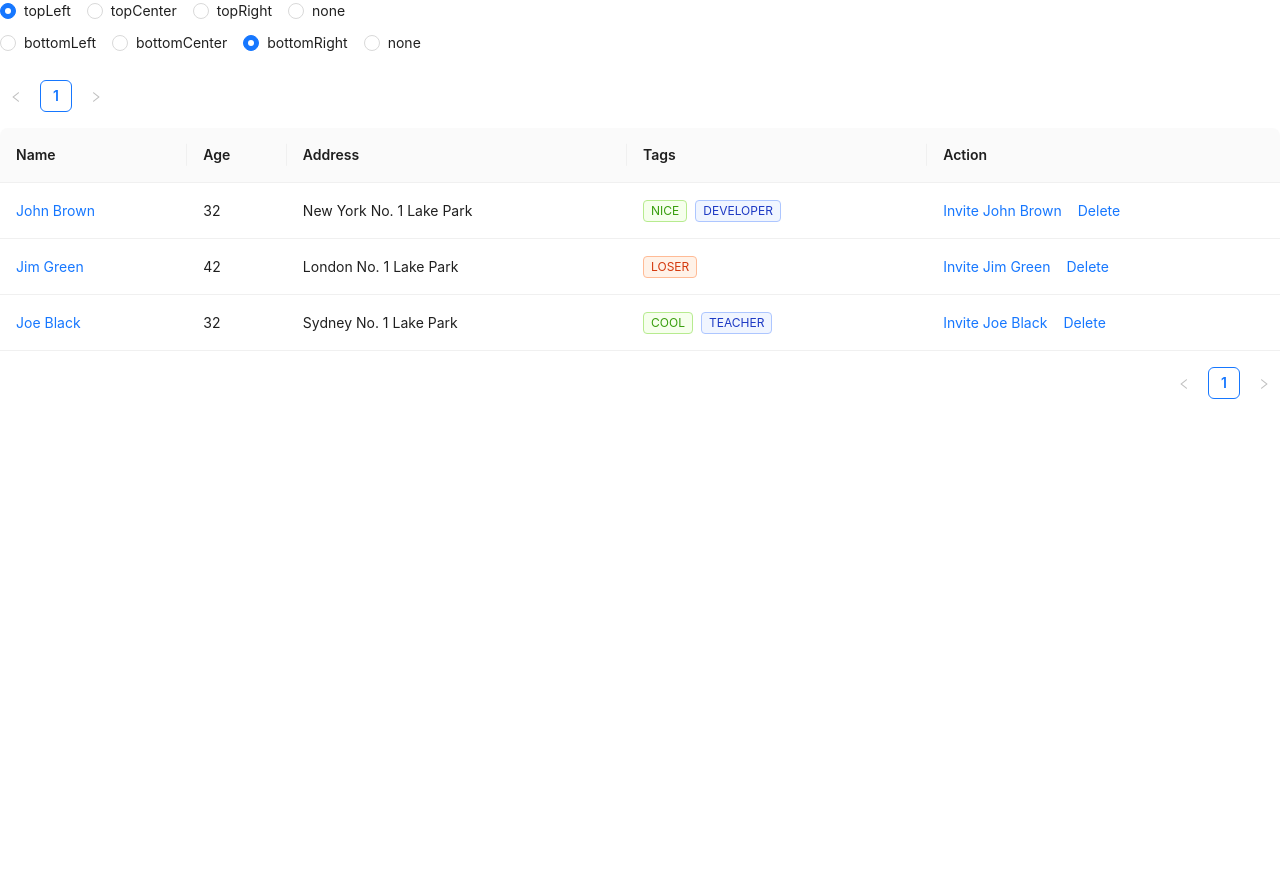
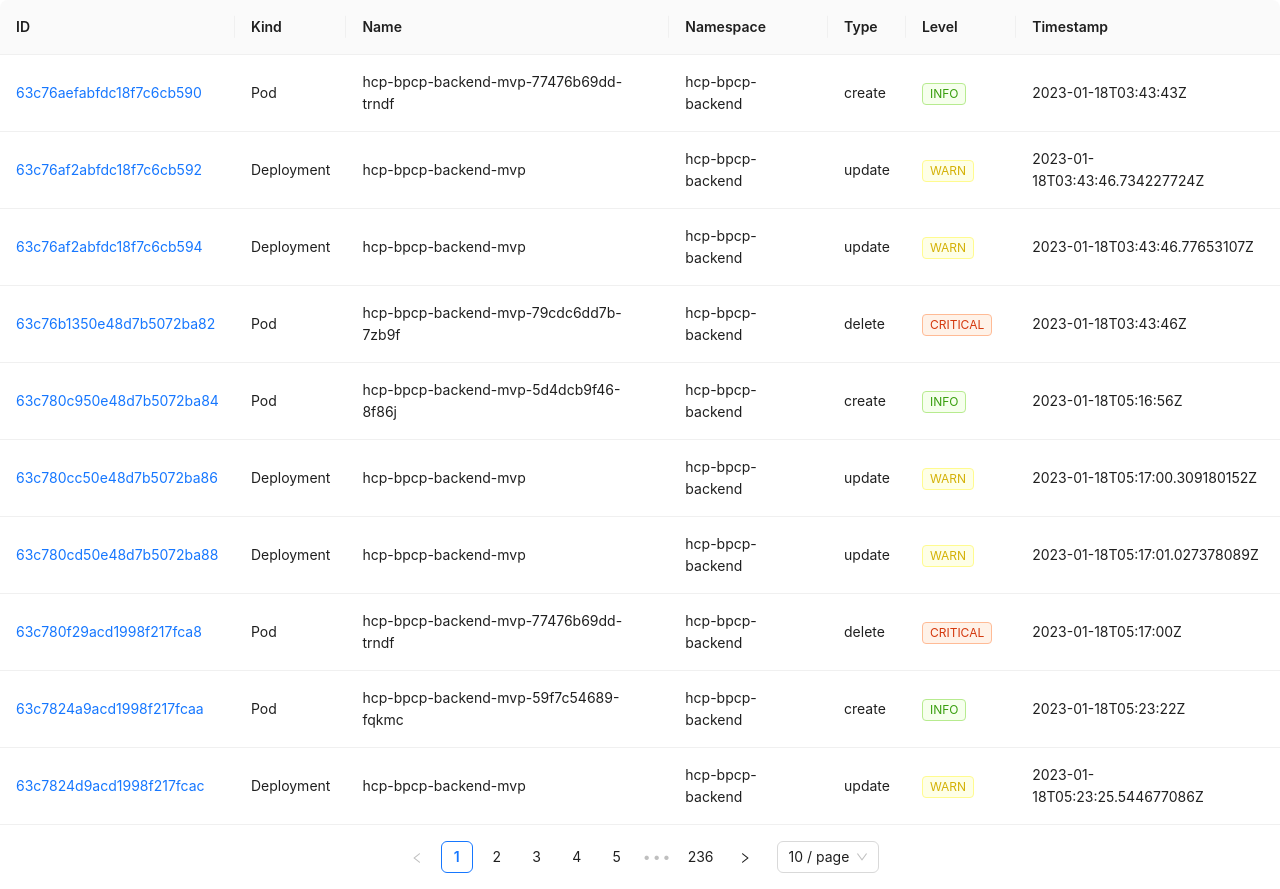
Before and after one commit to kloudbank-mfe/nextjs-v13-demo, a Next.js app in the folder host/: page /pagination/page in a window 1280 px wide. Before the commit the page ends 800 px from the top, so only its background shows below. Built offline with nearby package versions, Linux system fonts and the light colour scheme.

Commit message:
add custom table, drawer, botkube data

```diff
--- /dev/null
+++ b/host/components/CustomDrawer.jsx
@@ -0,0 +1,82 @@
+import { Button, Drawer, Space } from 'antd';
+import { useState } from 'react';
+
+const CustomDrawer = ({
+  title, detail,
+} = props) => {
+  const [open, setOpen] = useState(false);
+  const [size, setSize] = useState();
+
+  const showDrawer = () => {
+    setSize('large');
+    setOpen(true);
+  };
+  const onClose = () => {
+    setOpen(false);
+  };
+  return (
+    <>
+      <Space>
+        <a type="primary" onClick={showDrawer}>
+          {title}
+        </a>
+      </Space>
+      <Drawer
+        title={`Detail of ${title}`}
+        placement="right"
+        size={size}
+        onClose={onClose}
+        open={open}
+      >
+      {
+        Object.entries(detail).map(([key, value]) => {
+          if (key != '_id') {
+            if (typeof value != 'object') {
+              return (
+                <>
+                  <h2>{key}</h2>
+                  <p>{value}</p>
+                </>
+              );
+            } else {
+              return (
+                <>
+                  <h2>{key}</h2>
+                  {Object.entries(value).map(([key, value]) => {
+                    return (
+                      <>
+                        <h3>{key}</h3>
+                        <p>{value}</p>
+                      </>
+                    )
+                  })}
+                </>
+              )
+            }
+          }
+        })
+      }
+      </Drawer>
+    </>
+  );
+};
+
+// {
+//   "_id": "63c76aefabfdc18f7c6cb590",
+//   "meta": {
+//     "kind": "Pod",
+//     "name": "hcp-bpcp-backend-mvp-77476b69dd-trndf",
+//     "namespace": "hcp-bpcp-backend",
+//     "cluster": "bpcd01"
+//   },
+//   "status": {
+//     "type": "create",
+//     "level": "info"
+//   },
+//   "summary": "Pod *hcp-bpcp-backend/hcp-bpcp-backend-mvp-77476b69dd-trndf* has been created in *bpcd01* cluster\n",
+//   "timestamp": "2023-01-18T03:43:43Z",
+//   "createdAt": "2023-01-18T03:43:43.536Z",
+//   "updatedAt": "2023-01-18T03:43:43.536Z"
+// },
+
+export default CustomDrawer;
--- a/host/components/CustomTable.jsx
+++ b/host/components/CustomTable.jsx
@@ -1,23 +1,7 @@
 import { Radio, Space, Table, Tag } from 'antd';
 import { useState } from 'react';
-const topOptions = [
-  {
-    label: 'topLeft',
-    value: 'topLeft',
-  },
-  {
-    label: 'topCenter',
-    value: 'topCenter',
-  },
-  {
-    label: 'topRight',
-    value: 'topRight',
-  },
-  {
-    label: 'none',
-    value: 'none',
-  },
-];
+import CustomDrawer from '#/components/CustomDrawer';
+
 const bottomOptions = [
   {
     label: 'bottomLeft',
@@ -36,37 +20,69 @@ const bottomOptions = [
     value: 'none',
   },
 ];
+
 const columns = [
   {
-    title: 'Name',
-    dataIndex: 'name',
-    key: 'name',
-    render: (text) => <a>{text}</a>,
+    title: 'ID',
+    dataIndex: '_id',
+    key: '_id',
+    render: (_, record) => (
+      <span>
+        <CustomDrawer
+          title={record._id}
+          detail={record}
+        >
+        </CustomDrawer>
+      </span>
+    ),
   },
   {
-    title: 'Age',
-    dataIndex: 'age',
-    key: 'age',
+    title: 'Kind',
+    key: 'meta',
+    dataIndex: 'meta',
+    render: (meta) => (
+      <span>{meta.kind}</span>
+    ),
   },
   {
-    title: 'Address',
-    dataIndex: 'address',
-    key: 'address',
+    title: 'Name',
+    key: 'meta',
+    dataIndex: 'meta',
+    render: (meta) => (
+      <span>{meta.name}</span>
+    ),
   },
   {
-    title: 'Tags',
-    key: 'tags',
-    dataIndex: 'tags',
-    render: (tags) => (
+    title: 'Namespace',
+    key: 'meta',
+    dataIndex: 'meta',
+    render: (meta) => (
+      <span>{meta.namespace}</span>
+    ),
+  },
+  {
+    title: 'Type',
+    key: 'status',
+    dataIndex: 'status',
+    render: (status) => (
+      <span>{status.type}</span>
+    ),
+  },
+  {
+    title: 'Level',
+    key: 'status',
+    dataIndex: 'status',
+    render: (status) => (
       <span>
-        {tags.map((tag) => {
-          let color = tag.length > 5 ? 'geekblue' : 'green';
-          if (tag === 'loser') {
+        {[status].map((status) => {
+          let level = status.level;
+          let color = level === 'warn' ? 'yellow' : 'green';
+          if (level === 'critical') {
             color = 'volcano';
           }
           return (
-            <Tag color={color} key={tag}>
-              {tag.toUpperCase()}
+            <Tag color={color} key={level}>
+              {level.toUpperCase()}
             </Tag>
           );
         })}
@@ -74,57 +90,35 @@ const columns = [
     ),
   },
   {
-    title: 'Action',
-    key: 'action',
-    render: (_, record) => (
-      <Space size="middle">
-        <a>Invite {record.name}</a>
-        <a>Delete</a>
-      </Space>
-    ),
+    title: 'Timestamp',
+    dataIndex: 'timestamp',
+    key: 'timestamp',
   },
 ];
-const data = [
-  {
-    key: '1',
-    name: 'John Brown',
-    age: 32,
-    address: 'New York No. 1 Lake Park',
-    tags: ['nice', 'developer'],
-  },
-  {
-    key: '2',
-    name: 'Jim Green',
-    age: 42,
-    address: 'London No. 1 Lake Park',
-    tags: ['loser'],
-  },
-  {
-    key: '3',
-    name: 'Joe Black',
-    age: 32,
-    address: 'Sydney No. 1 Lake Park',
-    tags: ['cool', 'teacher'],
-  },
-];
-const CustomTable = () => {
-  const [top, setTop] = useState('topLeft');
-  const [bottom, setBottom] = useState('bottomRight');
+
+// {
+//   "_id": "63c76aefabfdc18f7c6cb590",
+//   "meta": {
+//     "kind": "Pod",
+//     "name": "hcp-bpcp-backend-mvp-77476b69dd-trndf",
+//     "namespace": "hcp-bpcp-backend",
+//     "cluster": "bpcd01"
+//   },
+//   "status": {
+//     "type": "create",
+//     "level": "info"
+//   },
+//   "summary": "Pod *hcp-bpcp-backend/hcp-bpcp-backend-mvp-77476b69dd-trndf* has been created in *bpcd01* cluster\n",
+//   "timestamp": "2023-01-18T03:43:43Z",
+//   "createdAt": "2023-01-18T03:43:43.536Z",
+//   "updatedAt": "2023-01-18T03:43:43.536Z"
+// },
+
+const CustomTable = ({ dataList } = props) => {
+  const [bottom, setBottom] = useState('bottomCenter');
   return (
     <div>
-      <div>
-        <Radio.Group
-          style={{
-            marginBottom: 10,
-          }}
-          options={topOptions}
-          value={top}
-          onChange={(e) => {
-            setTop(e.target.value);
-          }}
-        />
-      </div>
-      <Radio.Group
+      {/* <Radio.Group
         style={{
           marginBottom: 10,
         }}
@@ -133,13 +127,13 @@ const CustomTable = () => {
         onChange={(e) => {
           setBottom(e.target.value);
         }}
-      />
+      /> */}
       <Table
         columns={columns}
         pagination={{
-          position: [top, bottom],
+          position: [bottom],
         }}
-        dataSource={data}
+        dataSource={dataList}
       />
     </div>
   );
--- a/host/package.json
+++ b/host/package.json
@@ -20,6 +20,7 @@
     "react": "18.2.0",
     "react-dom": "18.2.0",
     "sass": "^1.58.1",
+    "swr": "^2.0.3",
     "webpack": "^5.75.0"
   }
 }
--- a/host/pages/_document.js
+++ b/host/pages/_document.js
@@ -3,7 +3,12 @@ import { Html, Head, Main, NextScript } from 'next/document'
 export default function Document() {
   return (
     <Html lang="en">
-      <Head />
+      <Head>
+        <title>Host App</title>
+        <meta name="description" content="Generated by create next app" />
+        <meta name="viewport" content="width=device-width, initial-scale=1" />
+        <link rel="icon" href="/favicon.ico" />
+      </Head>
       <body>
         <Main />
         <NextScript />
--- /dev/null
+++ b/host/pages/api/botkube.js
@@ -0,0 +1,11 @@
+import path from 'path';
+import { promises as fs } from 'fs';
+
+export default async function handler(req, res) {
+  //Find the absolute path of the json directory
+  const jsonDirectory = path.join(process.cwd(), 'json');
+  //Read the json data file data.json
+  const fileContents = await fs.readFile(jsonDirectory + '/botkube.json', 'utf8');
+  //Return the content of the data file in json format
+  res.status(200).json(fileContents);
+}
--- a/host/pages/pagination/page.jsx
+++ b/host/pages/pagination/page.jsx
@@ -1,9 +1,21 @@
 import CustomTable from '#/components/CustomTable';
+import useSWR from 'swr';
+
+const fetcher = (url) => fetch(url).then((res) => res.json());
 
 export default function Page() {
+  const { data, error } = useSWR('/api/botkube', fetcher);
+  //Handle the error state
+  if (error) return <div>Failed to load</div>;
+  //Handle the loading state
+  if (!data) return <div>Loading...</div>;
+
   return (
     <div>
-      <CustomTable />
+      <CustomTable
+      dataList={JSON.parse(data)}
+      >
+      </CustomTable>
     </div>
   )
 }
```
Also changed, not shown: host/json/botkube.json (renamed from host/pages/api/botkube.json), 1 other file (tests, documents, lock files or other folders).
